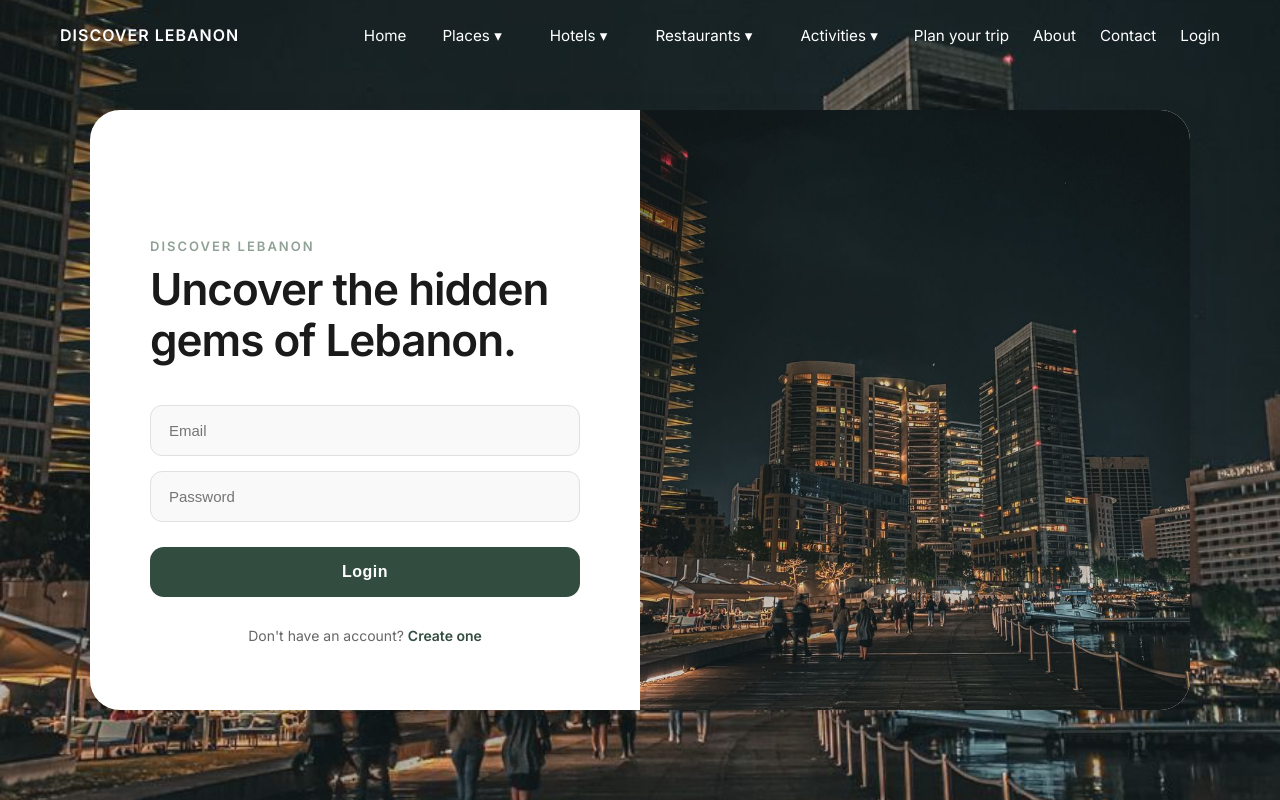
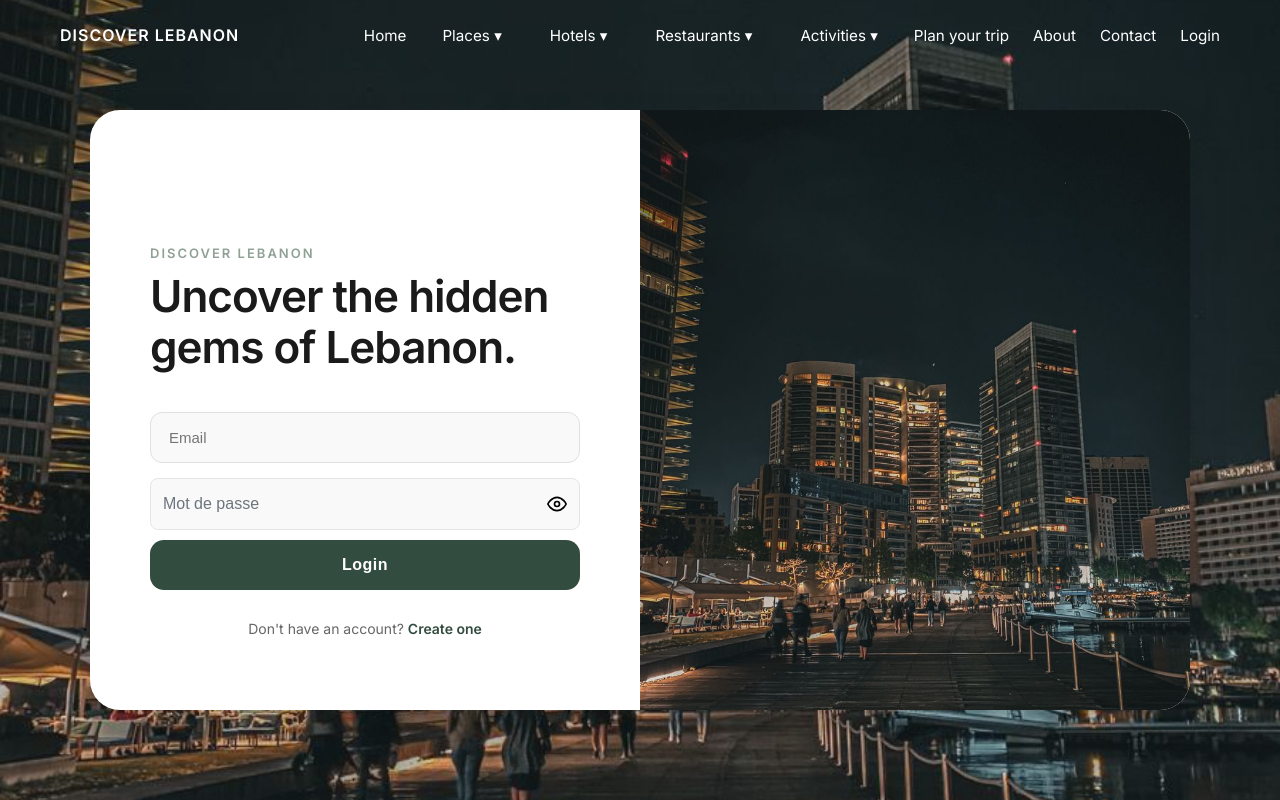
Before and after one commit to Geremm/Discover-Lebanon-ViewJS2, a Vue app in the folder client/: page /login in a window 1280 px wide. Built offline with nearby package versions, Linux system fonts and the light colour scheme.

Commit message:
Change password, bug fix

```diff
--- a/client/src/views/LoginView.vue
+++ b/client/src/views/LoginView.vue
@@ -12,7 +12,26 @@
 
         <form class="login-form" @submit.prevent="onLogin">
           <input type="email" v-model="email" placeholder="Email" required />
-          <input type="password" v-model="password" placeholder="Password" required />
+          <div class="password-wrapper">
+            <input :type="showPasswords ? 'text' : 'password'" v-model="password" placeholder="Mot de passe" required />
+
+            <span class="eye-icon" @click="togglePassword()">
+
+              <svg v-if="showPasswords" xmlns="http://www.w3.org/2000/svg" width="20" height="20" viewBox="0 0 24 24"
+                fill="none" stroke="currentColor" stroke-width="2" stroke-linecap="round" stroke-linejoin="round">
+                <path d="M1 12s4-8 11-8 11 8 11 8-4 8-11 8-11-8-11-8z"></path>
+                <circle cx="12" cy="12" r="3"></circle>
+                <line x1="3" y1="3" x2="21" y2="21"></line>
+              </svg>
+
+              <svg v-else xmlns="http://www.w3.org/2000/svg" width="20" height="20" viewBox="0 0 24 24" fill="none"
+                stroke="currentColor" stroke-width="2" stroke-linecap="round" stroke-linejoin="round">
+                <path d="M1 12s4-8 11-8 11 8 11 8-4 8-11 8-11-8-11-8z"></path>
+                <circle cx="12" cy="12" r="3"></circle>
+              </svg>
+
+            </span>
+          </div>
 
           <button class="start-btn" type="submit">Login</button>
         </form>
@@ -46,6 +65,13 @@ const password = ref("")
 const error = ref("")
 const API_URL = "http://localhost:3000"
 const router = useRouter()
+
+const showPasswords = ref(false)
+
+// Fonction pour basculer la visibilité
+const togglePassword = () => {
+  showPasswords.value = !showPasswords.value;
+};
 
 const onLogin = async () => {
   error.value = ""
@@ -106,43 +132,51 @@ const onLogin = async () => {
   overflow: hidden;
   display: grid;
   grid-template-columns: 1fr 1fr;
-  box-shadow: 0 20px 40px rgba(0,0,0,0.12);
+  box-shadow: 0 20px 40px rgba(0, 0, 0, 0.12);
   margin-top: 1.5%
 }
 
 /* LEFT SIDE - Centrage vertical amélioré */
 .login-left {
-  padding: 10px 60px; /* Un peu plus de padding sur les côtés */
+  padding: 10px 60px;
+  /* Un peu plus de padding sur les côtés */
   display: flex;
   flex-direction: column;
-  justify-content: center; /* Centre tout verticalement */
+  justify-content: center;
+  /* Centre tout verticalement */
   height: 90%;
 }
 
 .brand {
   font-size: 13px;
   text-transform: uppercase;
-  letter-spacing: 2px; /* Espacement des lettres pour un look "Premium" */
+  letter-spacing: 2px;
+  /* Espacement des lettres pour un look "Premium" */
   font-weight: 700;
-  color: #8fa195; /* Un gris-vert subtil */
+  color: #8fa195;
+  /* Un gris-vert subtil */
   margin-bottom: 10px;
 }
 
 /* NOUVEAU : Style du séparateur (le cèdre) */
 .graphic-separator {
   margin-bottom: 20px;
-  color: #324c3f; /* Même vert que le bouton */
+  color: #324c3f;
+  /* Même vert que le bouton */
   display: flex;
   justify-content: flex-start;
-  font-size: 40px; /* Taille des emojis */
+  font-size: 40px;
+  /* Taille des emojis */
 }
 
 /* Amélioration de la typographie du titre */
 .headline {
-  font-size: 44px; /* Plus grand pour combler le vide */
+  font-size: 44px;
+  /* Plus grand pour combler le vide */
   line-height: 1.15;
   font-weight: 800;
-  margin-bottom: 40px; /* Marge augmentée pour aérer avant le formulaire */
+  margin-bottom: 40px;
+  /* Marge augmentée pour aérer avant le formulaire */
   color: #1a1a1a;
   letter-spacing: -1px;
 }
@@ -150,7 +184,8 @@ const onLogin = async () => {
 /* INPUTS */
 .login-form input {
   width: 100%;
-  padding: 16px 18px; /* Inputs un peu plus hauts */
+  padding: 16px 18px;
+  /* Inputs un peu plus hauts */
   border-radius: 12px;
   border: 1px solid #e0e0e0;
   background: #f9f9f9;
@@ -162,8 +197,7 @@ const onLogin = async () => {
 .login-form input:focus {
   outline: none;
   background: #fff;
-  border-color: #324c3f; /* Focus vert au lieu de doré pour la cohérence */
-  box-shadow: 0 0 0 4px rgba(50, 76, 63, 0.1);
+  border-color: #324c3f;
 }
 
 /* BUTTON */
@@ -172,7 +206,8 @@ const onLogin = async () => {
   padding: 16px;
   border-radius: 14px;
   border: none;
-  background: #324c3f; /* Vert foncé */
+  background: #324c3f;
+  /* Vert foncé */
   color: white;
   font-weight: 600;
   font-size: 16px;
@@ -184,7 +219,8 @@ const onLogin = async () => {
 
 .start-btn:hover {
   background: #25392f;
-  transform: translateY(-2px); /* Petit effet de levier */
+  transform: translateY(-2px);
+  /* Petit effet de levier */
   box-shadow: 0 10px 20px rgba(37, 57, 47, 0.15);
 }
 
@@ -206,7 +242,8 @@ const onLogin = async () => {
   margin-top: 30px;
   font-size: 14px;
   color: #666;
-  text-align: center; /* Centré pour l'équilibre */
+  text-align: center;
+  /* Centré pour l'équilibre */
 }
 
 .bottom-text a {
@@ -234,17 +271,85 @@ const onLogin = async () => {
   .login-card {
     grid-template-columns: 1fr;
     height: auto;
-    min-height: 100vh; /* Prend tout l'écran sur mobile */
+    min-height: 100vh;
+    /* Prend tout l'écran sur mobile */
     border-radius: 0;
   }
+
   .login-right {
     display: none;
   }
+
   .login-left {
     padding: 40px 30px;
   }
+
   .headline {
     font-size: 32px;
   }
 }
+
+/* Le conteneur qui imite le champ de saisie */
+/* Le conteneur style "Email" */
+.password-wrapper {
+  display: flex;
+  align-items: center;
+  /* Changement ici : Fond gris clair au lieu de blanc */
+  background-color: #f9f9f9;
+  /* Changement ici : Bordure gris très pâle au lieu de foncé */
+  border: 1px solid #e5e5e5;
+  /* Coins un peu plus arrondis pour matcher l'image */
+  border-radius: 8px;
+  padding: 10px 12px;
+  width: 100%;
+  max-width: 430px;
+  max-height: 52px;
+  box-sizing: border-box;
+  transition: all 0.2s;
+}
+
+/* Optionnel : Effet quand on clique dedans (Focus) */
+.password-wrapper:focus-within {
+  background-color: #fff;       /* Devient blanc quand on écrit (souvent utilisé) */
+  border-color: #ccc;           /* La bordure fonce un peu */
+}
+
+/* Le reste ne change pas */
+.password-wrapper input {
+  border: none;
+  outline: none;
+  background: transparent;
+  flex-grow: 1;
+  font-size: 16px;
+  color: #333;
+  margin-right: 8px;
+  margin-bottom: 0;
+  margin-left: 0;
+  padding-left: 0;
+}
+
+.password-wrapper input::placeholder {
+  color: #6c757d; /* Couleur grise standard pour le placeholder */
+}
+
+.eye-icon {
+  display: flex;
+  cursor: pointer;
+  color: #555; /* Icône un peu moins noire pour aller avec le gris */
+}
+
+/* L'icône (l'œil) */
+.eye-icon {
+  display: flex;
+  cursor: pointer;
+  color: #000;
+  /* Couleur noire de l'icône */
+  align-items: center;
+  justify-content: center;
+}
+
+.eye-icon svg {
+  width: 20px;
+  height: 20px;
+}
 </style>
--- a/client/src/views/RegisterView.vue
+++ b/client/src/views/RegisterView.vue
@@ -14,7 +14,26 @@
           <input type="text" v-model="name" placeholder="Name" required />
 
           <input type="email" v-model="email" placeholder="Email" required />
-          <input type="password" v-model="password" placeholder="Password" required />
+          <div class="password-wrapper">
+            <input :type="showPasswords ? 'text' : 'password'" v-model="password" placeholder="Mot de passe" required />
+
+            <span class="eye-icon" @click="togglePassword()">
+
+              <svg v-if="showPasswords" xmlns="http://www.w3.org/2000/svg" width="20" height="20" viewBox="0 0 24 24"
+                fill="none" stroke="currentColor" stroke-width="2" stroke-linecap="round" stroke-linejoin="round">
+                <path d="M1 12s4-8 11-8 11 8 11 8-4 8-11 8-11-8-11-8z"></path>
+                <circle cx="12" cy="12" r="3"></circle>
+                <line x1="3" y1="3" x2="21" y2="21"></line>
+              </svg>
+
+              <svg v-else xmlns="http://www.w3.org/2000/svg" width="20" height="20" viewBox="0 0 24 24" fill="none"
+                stroke="currentColor" stroke-width="2" stroke-linecap="round" stroke-linejoin="round">
+                <path d="M1 12s4-8 11-8 11 8 11 8-4 8-11 8-11-8-11-8z"></path>
+                <circle cx="12" cy="12" r="3"></circle>
+              </svg>
+
+            </span>
+          </div>
 
           <button class="start-btn" type="submit">Create Account</button>
         </form>
@@ -46,6 +65,13 @@ const password = ref("")
 const errorMessage = ref("")
 const successMessage = ref("")
 const API_URL = "http://localhost:3000"
+
+const showPasswords = ref(false)
+
+// Fonction pour basculer la visibilité
+const togglePassword = () => {
+  showPasswords.value = !showPasswords.value;
+};
 
 const registerUser = async () => {
   errorMessage.value = ""
@@ -110,7 +136,7 @@ const registerUser = async () => {
   overflow: hidden;
   display: grid;
   grid-template-columns: 1fr 1fr;
-  box-shadow: 0 20px 40px rgba(0,0,0,0.12);
+  box-shadow: 0 20px 40px rgba(0, 0, 0, 0.12);
   margin-top: 1.5%
 }
 
@@ -157,7 +183,6 @@ const registerUser = async () => {
   outline: none;
   background: #fff;
   border-color: #324c3f;
-  box-shadow: 0 0 0 4px rgba(50, 76, 63, 0.1);
 }
 
 /* BUTTON */
@@ -166,7 +191,8 @@ const registerUser = async () => {
   padding: 16px;
   border-radius: 14px;
   border: none;
-  background: #324c3f; /* Dark Green */
+  background: #324c3f;
+  /* Dark Green */
   color: white;
   font-weight: 600;
   font-size: 16px;
@@ -225,10 +251,73 @@ const registerUser = async () => {
 
 .success-msg {
   margin-top: 15px;
-  color: #27ae60; /* Green for success */
+  color: #27ae60;
+  /* Green for success */
   font-size: 14px;
   text-align: center;
   font-weight: 600;
+}
+
+.password-wrapper {
+  display: flex;
+  align-items: center;
+  /* Changement ici : Fond gris clair au lieu de blanc */
+  background-color: #f9f9f9;
+  /* Changement ici : Bordure gris très pâle au lieu de foncé */
+  border: 1px solid #e5e5e5;
+  /* Coins un peu plus arrondis pour matcher l'image */
+  border-radius: 8px;
+  padding: 10px 12px;
+  width: 100%;
+  max-width: 430px;
+  max-height: 52px;
+  box-sizing: border-box;
+  transition: all 0.2s;
+}
+
+/* Optionnel : Effet quand on clique dedans (Focus) */
+.password-wrapper:focus-within {
+  background-color: #fff;       /* Devient blanc quand on écrit (souvent utilisé) */
+  border-color: #ccc;           /* La bordure fonce un peu */
+}
+
+/* Le reste ne change pas */
+.password-wrapper input {
+  border: none;
+  outline: none;
+  background: transparent;
+  flex-grow: 1;
+  font-size: 16px;
+  color: #333;
+  margin-right: 8px;
+  margin-bottom: 0;
+  margin-left: 0;
+  padding-left: 0;
+}
+
+.password-wrapper input::placeholder {
+  color: #6c757d; /* Couleur grise standard pour le placeholder */
+}
+
+.eye-icon {
+  display: flex;
+  cursor: pointer;
+  color: #555; /* Icône un peu moins noire pour aller avec le gris */
+}
+
+/* L'icône (l'œil) */
+.eye-icon {
+  display: flex;
+  cursor: pointer;
+  color: #000;
+  /* Couleur noire de l'icône */
+  align-items: center;
+  justify-content: center;
+}
+
+.eye-icon svg {
+  width: 20px;
+  height: 20px;
 }
 
 /* RESPONSIVE */
@@ -239,12 +328,15 @@ const registerUser = async () => {
     min-height: 100vh;
     border-radius: 0;
   }
+
   .login-right {
     display: none;
   }
+
   .login-left {
     padding: 40px 30px;
   }
+
   .headline {
     font-size: 32px;
   }
```
Also changed, not shown: client/src/views/MyAccountView.vue (+58 -5 lines), 1 other file (tests, documents, lock files or other folders).
